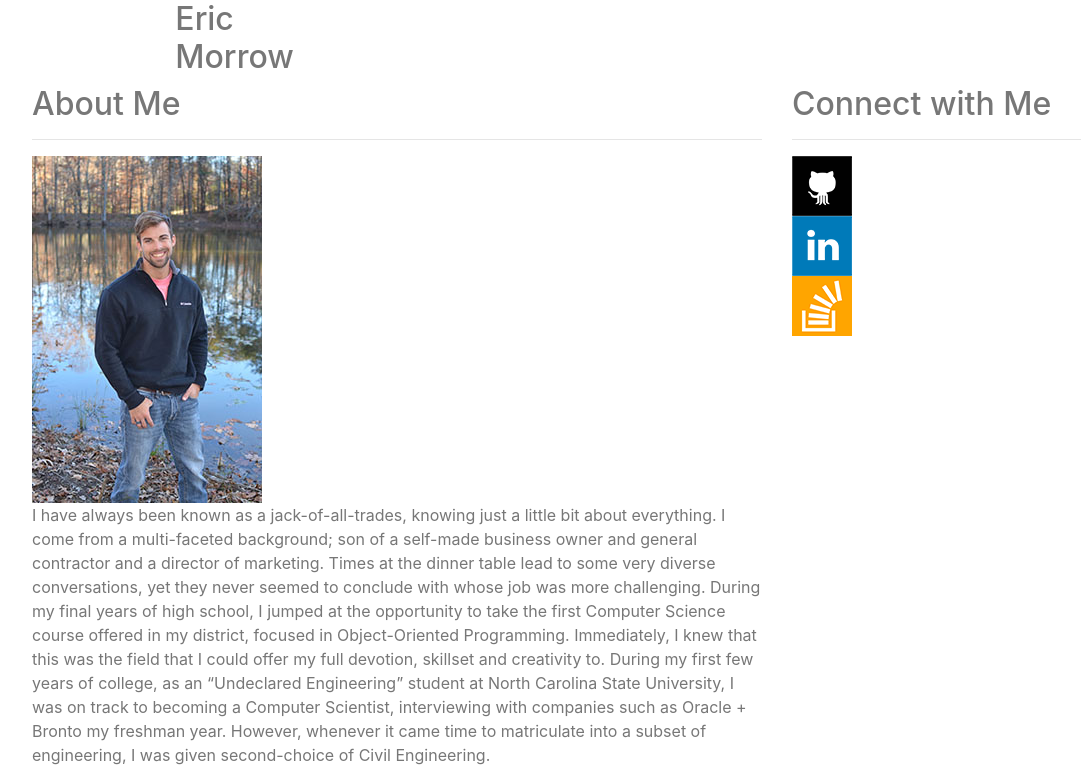
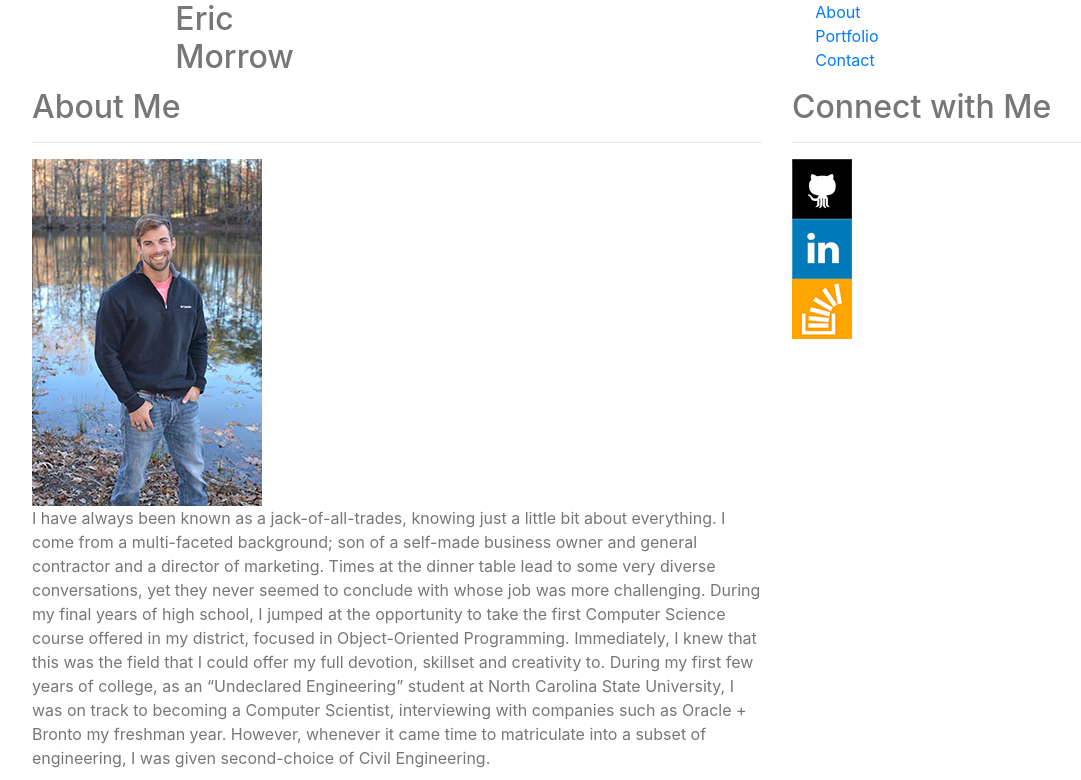
Before and after one commit to catchbb14/Bootstrap-Portfolio, a plain HTML site: page index.html in a window 1280 px wide. Shown: the top 780 px of the page, without its empty margins (53-1134 px from the left). Drawn offline with nearby package versions, Linux system fonts and the light colour scheme.

Commit message:
Added most of content to index.html

```diff
--- a/index.html
+++ b/index.html
@@ -16,6 +16,13 @@
         <div class="row nav_bar">
             <div class="col-12 col-md-2 offset-md-2">
                 <h2>Eric Morrow</h2>
+            </div>
+            <div class="col-12 col-md-2 offset-md-4">
+                <ul class="header-list">
+                    <li><a href="index.html">About</a></li>
+                    <li><a href="portfolio.html">Portfolio</a></li>
+                    <li><a href="contact.html">Contact</a></li>
+                </ul>
             </div>
         </div>
         <div class="container">
```
